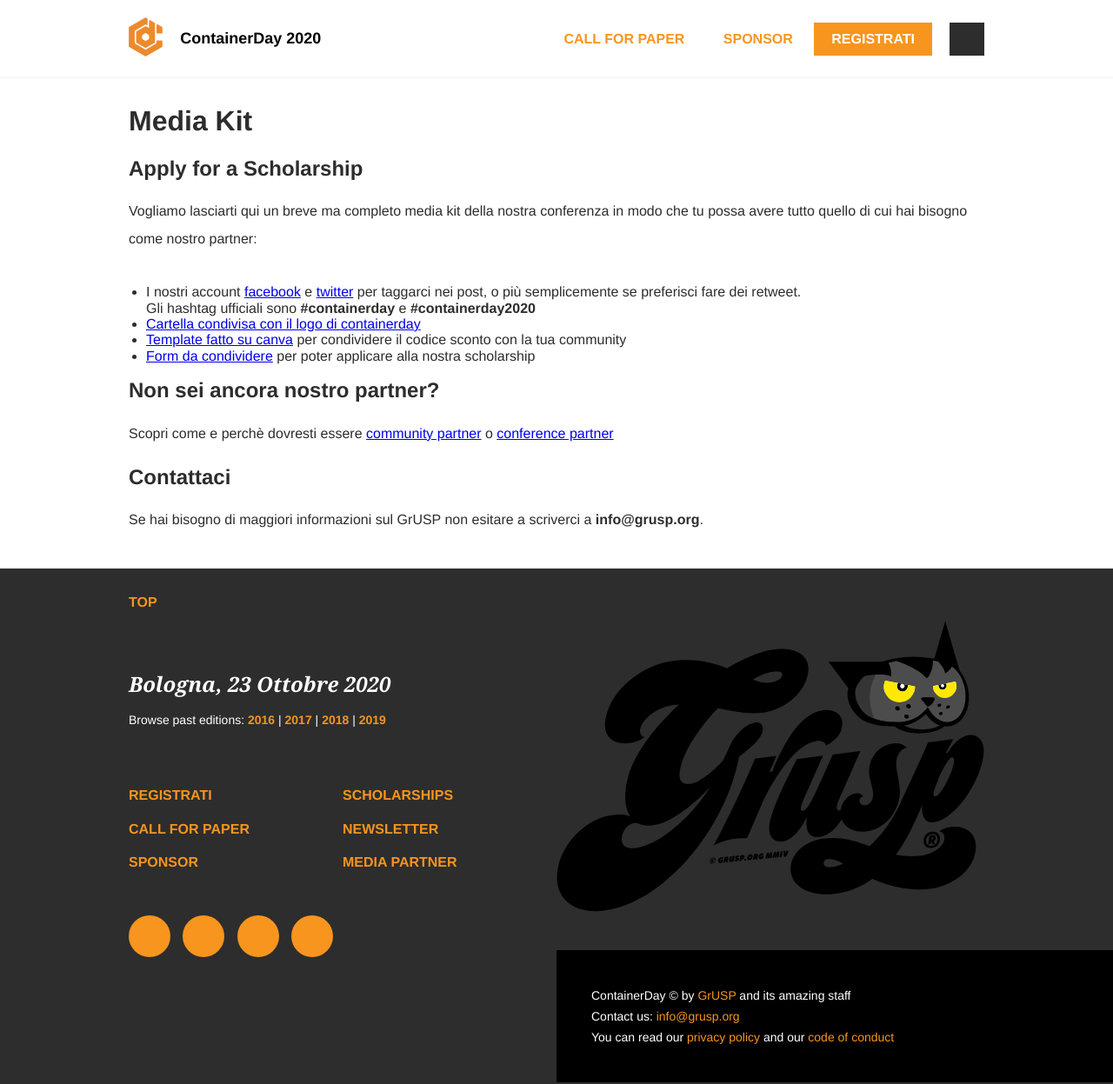
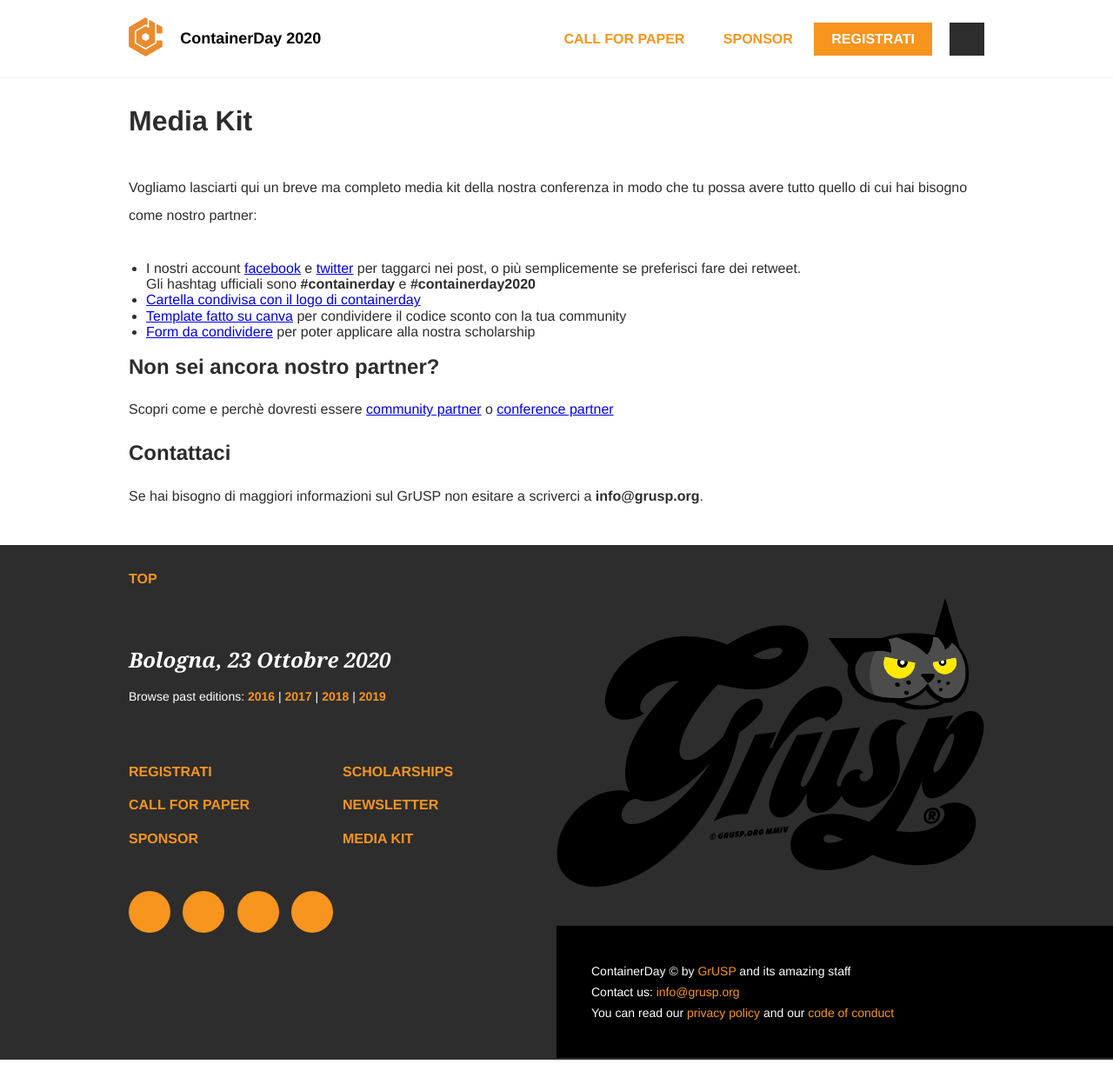
Before and after one commit to GrUSP/2020.containerday.it, a Jekyll site: the page built from media.html, in a window 1280 px wide and 1247 px high. Shown: the whole window at 87% size. Built offline with Jekyll 4.4.1, drawn with Linux system fonts in a browser that asks for light colours; some web fonts are replaced; comment, search, counter and statistics services are not loaded.

Commit message:
media kit

```diff
--- a/_includes/layout/footer.html
+++ b/_includes/layout/footer.html
@@ -70,7 +70,7 @@
                 <a href="{{ site.baseurl }}/#newsletter" class="button button--footer button--left">Newsletter</a>
               </div>
               <div class="footer__nav-item">
-                <a href="{{ site.baseurl }}/media.html" class="button button--footer button--left">Media Partner</a>
+                <a href="{{ site.baseurl }}/media.html" class="button button--footer button--left">Media Kit</a>
               </div>
             </div>
           </div>
--- a/_includes/layout/menu.html
+++ b/_includes/layout/menu.html
@@ -89,7 +89,7 @@
         {% endif %}
         <li class="menu__item">
           <a href="{{ site.baseurl }}/media.html" class="menu__button">
-            Media Partner
+            Media Kit
           </a>
         </li>
         <li class="menu__item">
--- a/media.html
+++ b/media.html
@@ -10,7 +10,6 @@ title: Media Kit
     </h1>
   </div>
 
-  <h2 class="row__title">Apply for a Scholarship</h2>
   <div class="row">
     <p class="row__column">
       Vogliamo lasciarti qui un breve ma completo media kit della nostra conferenza in modo che tu possa avere tutto quello di cui hai bisogno come nostro partner:
```
